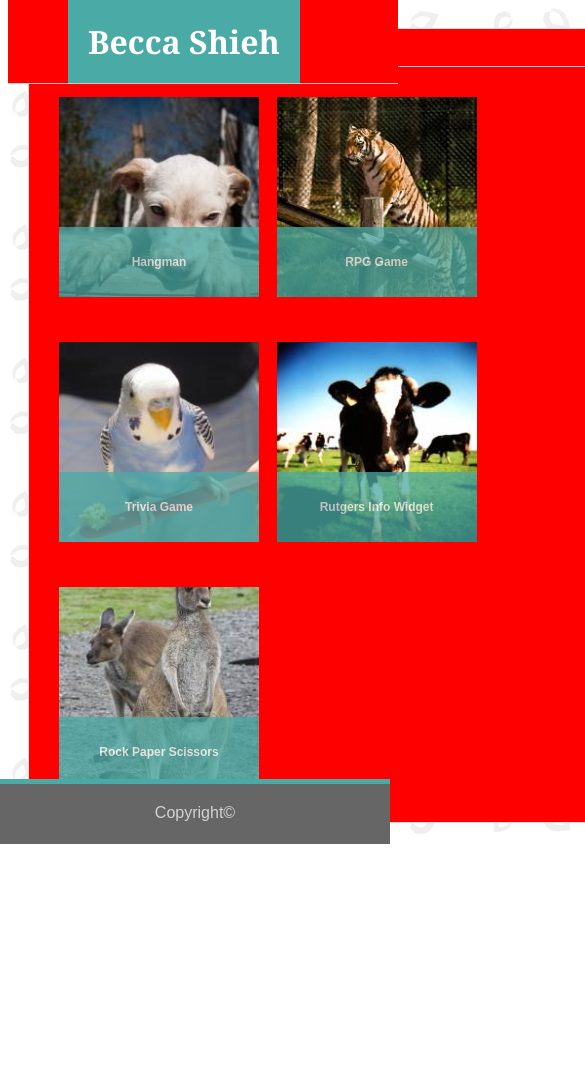
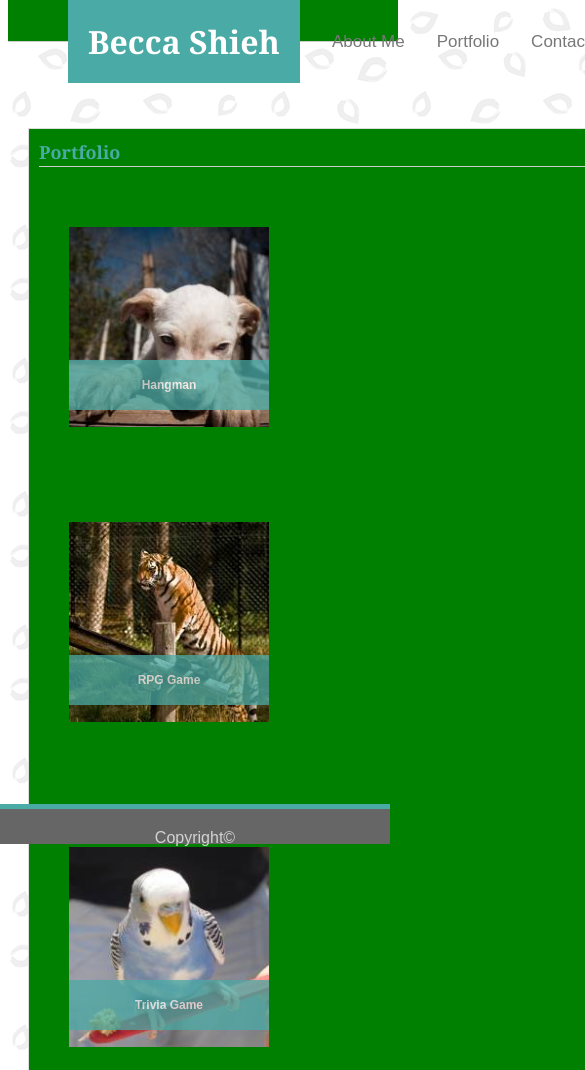
Before and after one commit to beccashieh/Responsive-portfolio, a plain HTML site: page portfolio.html in a window 390 px wide. Shown: the top 1070 px of the page, 585 px wide, since content can reach past the window. Before the commit the page ends 844 px from the top, so only its background shows below. Drawn offline with Linux system fonts and the light colour scheme.

Commit message:
WIP: updated grids

```diff
--- a/assets/css/style.css
+++ b/assets/css/style.css
@@ -1,3 +1,25 @@
+* {
+    box-sizing: border-box;
+  }
+
+.col-1 {width: 8.33%;}
+.col-2 {width: 16.66%;}
+.col-3 {width: 25%;}
+.col-4 {width: 33.33%;}
+.col-5 {width: 41.66%;}
+.col-6 {width: 50%;}
+.col-7 {width: 58.33%;}
+.col-8 {width: 66.66%;}
+.col-9 {width: 75%;}
+.col-10 {width: 83.33%;}
+.col-11 {width: 91.66%;}
+.col-12 {width: 100%;}
+
+[class*="col-"] {
+    float: left;
+    padding: 15px;
+  }
+
 header {
     background-color: #ffffff;
     margin-left: 60px;
@@ -5,15 +27,13 @@ header {
     min-width: 960px;
 }
 
-
 .headerSection {
     background-color: #ffffff;
-    padding: 0px, 20px, 20px, 20px;
+    padding: 0px, 20px;
     top: 0;
     width: 100%;
     position: fixed;
     z-index: 1;
-    margin-bottom: 20px;
     border-bottom: 1px solid #cccccc;
 }
 
@@ -30,6 +50,12 @@ h1 {
     top: 0;
 }
 
+.row::after {
+    content: "";
+    clear: both;
+    display: table;
+  }
+
 /*About me title on index*/
 h2 {
     font-family: 'Georgia', Times, "Times New Roman", serif;
@@ -42,7 +68,7 @@ h2 {
 
 
 /*Links that show on the right of every page. Embedded in the header*/
-.navBar {
+.topNav {
     float: right;
     overflow: auto;
     padding: 18px 16px;
@@ -64,9 +90,10 @@ li {
 li a {
     float: right;
     display: block;
-    padding: 8px;
+    padding: 14px 16px;
     text-align: center;
     text-decoration: none;
+    font-size: 17px;
     color: #777777;
 }
 
@@ -74,6 +101,10 @@ li a:hover {
     background-color: #777777;
     color: white;
 }
+
+.topnav .icon {
+    display: none;
+  }
 
 body {
     font-family: 'Arial', 'Helvetica Neue', Helvetica, sans-serif;
@@ -131,23 +162,21 @@ input {
 }
 
 /*Box around each image containing text block as well. */
-.container {
+.col-md-3 {
     position: relative;
-    margin: 30px auto;
-    width: 40%;
+    margin: 15px;
+    width: 35%;
     float: left;
 }
 
 .textBlock {
     position: absolute;
-    bottom: 5px;
-    width: 180px;
-    padding: 10px;
+    top: 148px;
+    width: 200px;
     background-color: #4aaaa5;
     opacity: 0.75;
     color: white;
     text-align: center;
-    width: 180px;
 }
 
 footer {
@@ -177,43 +206,71 @@ footer {
 /*Media query @768px */
 @media screen and (max-width: 768px) {
     .wrapper {
-        width: 100%;
+        width: 768px;
     }
 
     .content {
-        max-width: 740px;
-        min-width: 740px;
         line-height: 1.5;
         padding: 10px;
-        margin: 20px;
         background-color: red;
         font-size: 12px;
-    }
-
-    .container {
-        margin: 20px;
-    }
-
-    header {
-        background-color: red;
-        padding-right: 10px;
-
+        margin-left: 20px;
     }
 
     .headerSection {
         background-color: red;
+        height: 8%;
+    }
+
+    h1 {
+        font-family: 'Georgia', Times, "Times New Roman", serif;
+        float: left;
+        background-color: #4aaaa5;
+        color: white;
+    }
+
+    .topNav {
+        float: left;
+        font-size: 12px;
+    }
+
+    [class*="col-"] {
         width: 100%;
-        margin-bottom: 20px;
+      }
 }
 
 /*Media query @640px */
 @media screen and (max-width: 640px) {
-    .wrapper {
-        width: 100%;
-    }
+
     header {
         position: static;
-        background-color: green;
+        background-color: greenyellow;
     }
 
+    .wrapper {
+        width: 640px;
+    }
+
+    .content {
+        line-height: 1.5;
+        padding: 10px;
+        background-color: green;
+        font-size: 12px;
+        margin-left: 20px;
+        flex-wrap: flex;
+    }
+
+    .headerSection {
+        background-color: green;
+        height: 5%;
+    }
+
+    .topNav {
+        float: left;
+        font-size: 12px;
+    }
+
+    [class*="col-"] {
+        width: 100%;
+      }
 }
--- a/portfolio.html
+++ b/portfolio.html
@@ -19,12 +19,15 @@
 
             <header>
                 <h1>Becca Shieh</h1>
-            <div class="navBar">
+                <div class="topNav" id="myTopNav">
                     <ul>
                         <li><a href="contact.html">Contact</a></li>
                         <li><a href="portfolio.html">Portfolio</a></li>
-                    <li><a href="index.html">About Me</a></li>
+                        <li><a href="index.html" class="active">About Me</a></li>
                     </ul>
+                    <a href="javascript:void(0);" class="icon" onclick="myFunction()">
+                        <i class="fa fa-bars"></i>
+                      </a>
                 </div>
             </header>
 
@@ -33,38 +36,51 @@
         <div class="content">
             <h2>Portfolio</h2>
             <br>
-        <div class="portfolioLinks">
             <div class="container">
+                <div class="row">
+                    <div class="col-md-1.5"></div>
+                    <div class="col-md-3">
                         <img id="puppy" src="assets/images/placeholder1.jpg" width="200px" height="200px" alt="puppy">
                             <div class="textBlock">
                             <h4>Hangman</h4>
                             </div>
                     </div>
-            <div class="container">
-                <img id="tiger" src="assets/images/placeholder2.jpg" width="200px" height="200px" alt ="tiger">
+                    <div class="col-md-1"></div>
+                    <div class="col-md-3">
+                        <img id="tiger" src="assets/images/placeholder2.jpg" width="200px" height="200px" alt="tiger">
                             <div class="textBlock">
                             <h4>RPG Game</h4>
                             </div>
                     </div>
-            <div class="container">
+                    <div class="col-md-1.5"></div>
+                </div>
+                <div class="row">
+                    <div class="col-md-1.5"></div>
+                    <div class="col-md-3">
                         <img id="bird" src="assets/images/placeholder3.jpg" width="200px" height="200px" alt="bird">
                             <div class="textBlock">
                             <h4>Trivia Game</h4>
                             </div>
                     </div>
-            <div class="container">
+                    <div class="col-md-1"></div>
+                    <div class="col-md-3">
                         <img id="cow" src="assets/images/placeholder4.jpg" width="200px" height="200px" alt="cow">
                             <div class="textBlock">
                             <h4>Rutgers Info Widget</h4>
                             </div>
                     </div>
-            <div class="container">
+                    <div class="col-md-1.5"></div>
+                </div>
+                <div class="row">
+                    <div class="col-md-3.5"></div>
+                    <div class="col-md-3">
                         <img id="kangaroo" src="assets/images/placeholder5.jpg" width="200px" height="200px" alt="kangaroo">
                             <div class="textBlock">
                             <h4>Rock Paper Scissors</h4>
                             </div>
                     </div>
-
+                    <div class="col-md-3.5"></div>
+                </div>
             </div>
         </div>
         <div>
```
Also changed, not shown: index.html (+23 -9 lines). Lines whose indentation alone changed are shown as unchanged.
